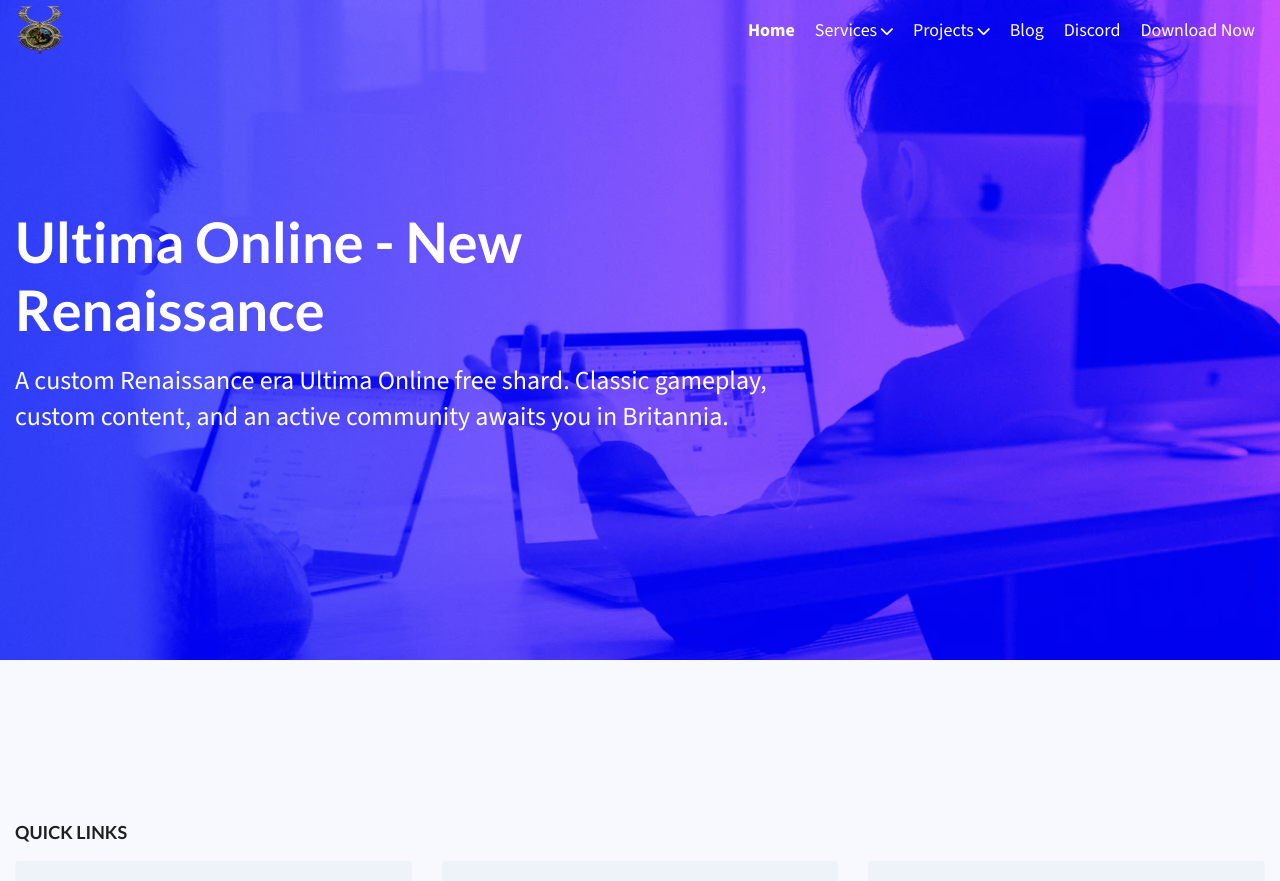
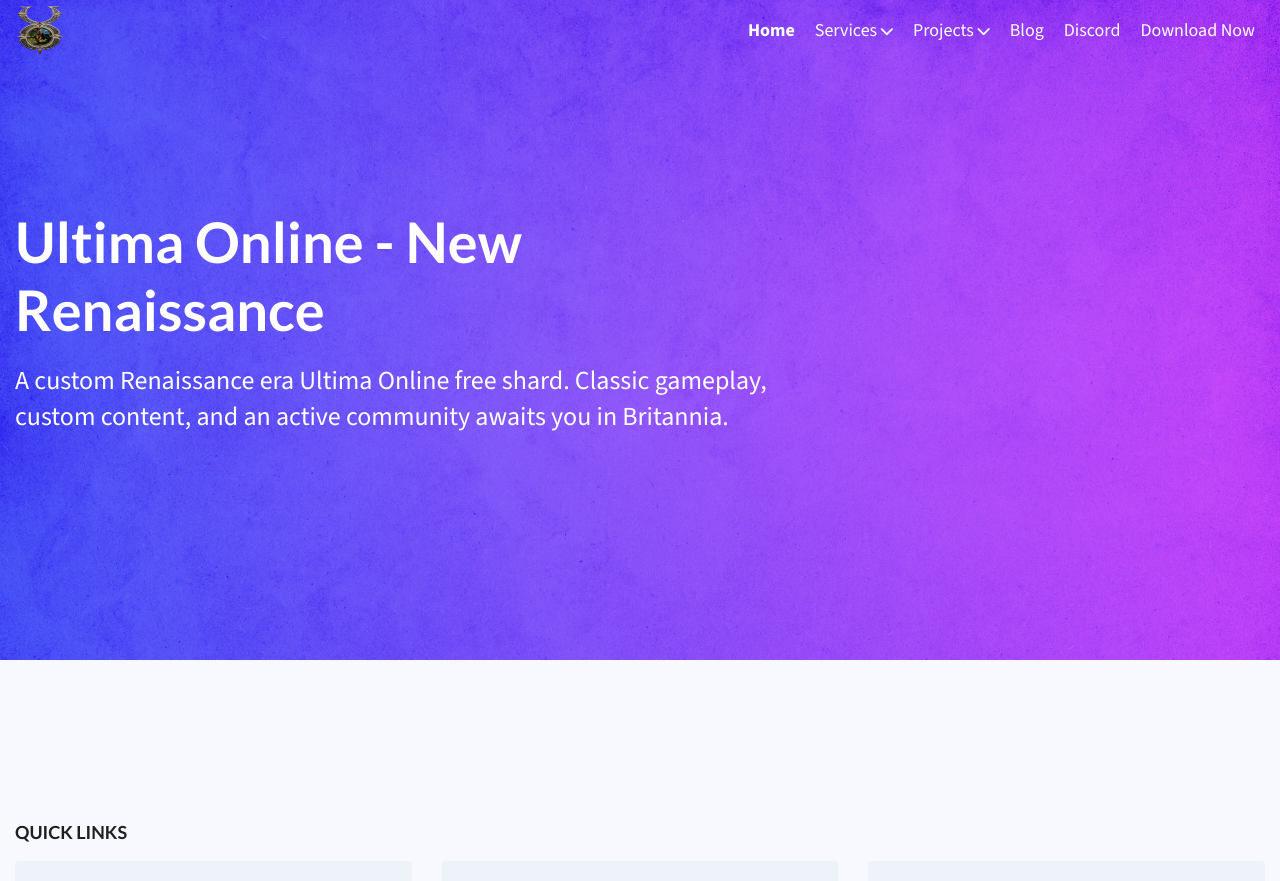
Before and after one commit to xzCad/new-renaissance-website, a Jekyll site: the page built from pages/home.md, in a window 1280 px wide and 900 px high. Shown: the top 881 px of the window. Built offline with Jekyll 4.4.1, drawn with Linux system fonts in a browser that asks for light colours.

Commit message:
new image

```diff
--- a/pages/home.md
+++ b/pages/home.md
@@ -13,7 +13,7 @@ hero:
   text_color: "#FFFFFF"
   background_color: "#1d2830"
   background_gradient: true
-  background_image: "/assets/images/gen/home/home-1.webp"
+  background_image: "/assets/images/gen/home/home-1.jpg"
   background_image_blend_mode: overlay # "overlay", "multiply", "screen"
   fullscreen_mobile: true
   fullscreen_desktop: false
```
Also changed, not shown: assets/images/gen/home/home-1.jpg (added), assets/images/gen/home/home-1.webp (deleted).
